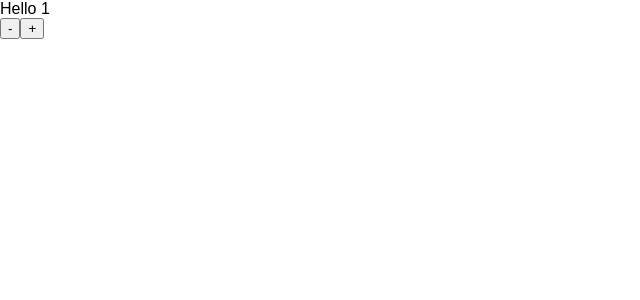
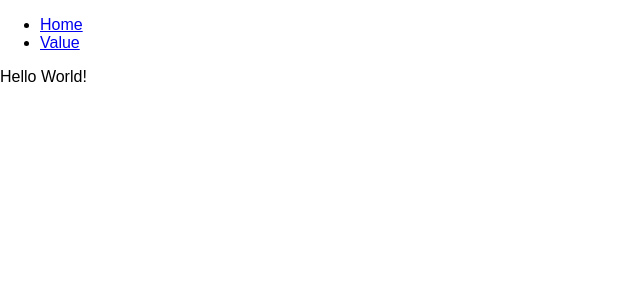
Before and after one commit to will14smith/Photography, a React (Create React App) app in the folder src/Toxon.Photography.Admin/: page / in a window 1280 px wide. Shown: the top 300 px of the page, without its empty margins (0-640 px from the left). Built offline with nearby package versions, Linux system fonts and the light colour scheme.

Commit message:
Add react-router to admin

```diff
--- a/src/Toxon.Photography.Admin/package.json
+++ b/src/Toxon.Photography.Admin/package.json
@@ -3,9 +3,11 @@
   "version": "0.1.0",
   "private": true,
   "dependencies": {
+    "@types/react-router-dom": "^4.3.0",
     "react": "^16.4.2",
     "react-dom": "^16.4.2",
     "react-redux": "^5.0.7",
+    "react-router-dom": "^4.3.1",
     "react-scripts-ts": "2.17.0",
     "redux": "^4.0.0"
   },
--- /dev/null
+++ b/src/Toxon.Photography.Admin/src/app.tsx
@@ -0,0 +1,27 @@
+import * as React from "react";
+import { Link, Route, Switch } from "react-router-dom";
+
+import Value from "./containers/Value";
+
+function Home() {
+  return <div>Hello World!</div>;
+}
+
+export default function() {
+  return (
+    <div>
+      <ul>
+        <li>
+          <Link to="/">Home</Link>
+        </li>
+        <li>
+          <Link to="/value">Value</Link>
+        </li>
+      </ul>
+      <Switch>
+        <Route exact={true} path="/" component={Home} />
+        <Route path="/value" component={Value} />
+      </Switch>
+    </div>
+  );
+}
--- a/src/Toxon.Photography.Admin/src/index.tsx
+++ b/src/Toxon.Photography.Admin/src/index.tsx
@@ -4,18 +4,21 @@ import * as ReactDOM from "react-dom";
 import { Provider } from "react-redux";
 import { applyMiddleware, createStore } from "redux";
 import thunk from "redux-thunk";
-
-import Value from "./containers/Value";
 import reducer from "./redux/reducer";
 import registerServiceWorker from "./registerServiceWorker";
 
+import { BrowserRouter as Router } from "react-router-dom";
+
+import App from "./app";
 import "./index.css";
 
 const store = createStore(reducer, applyMiddleware(thunk));
 
 ReactDOM.render(
   <Provider store={store}>
-    <Value />
+    <Router>
+      <App />
+    </Router>
   </Provider>,
   document.getElementById("root") as HTMLElement
 );
```
Also changed, not shown: 2 other files (tests, documents, lock files or other folders).
